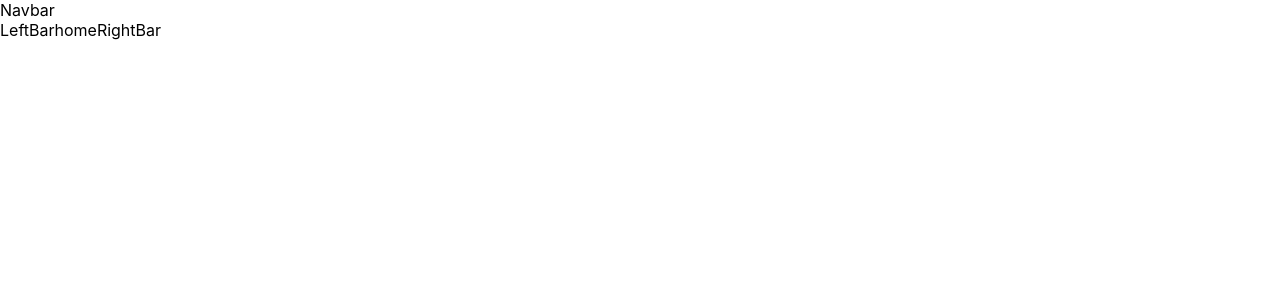
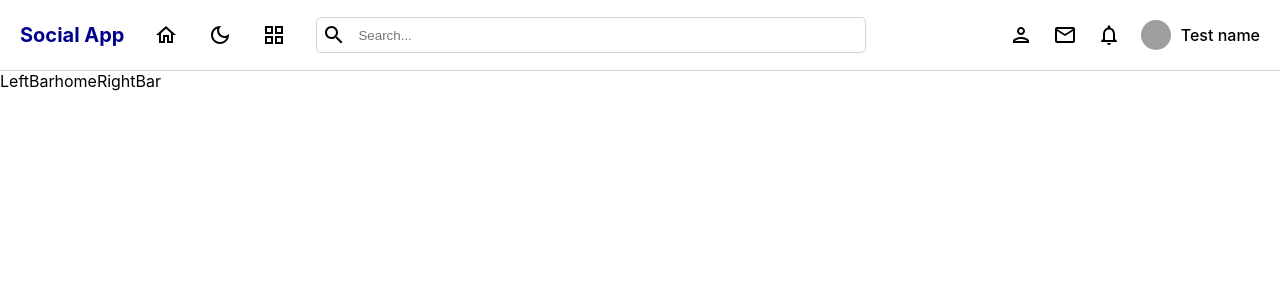
Before and after one commit to balankdharan/social-media-sql, a React (Vite) app in the folder client/: page / in a window 1280 px wide. Shown: the top 300 px of the page. Built offline with nearby package versions, Linux system fonts and the light colour scheme; grey boxes are pictures that could not be loaded.

Commit message:
Nav section

```diff
--- a/client/package.json
+++ b/client/package.json
@@ -10,6 +10,10 @@
     "preview": "vite preview"
   },
   "dependencies": {
+    "@emotion/react": "^11.11.4",
+    "@emotion/styled": "^11.11.5",
+    "@mui/icons-material": "^5.15.14",
+    "@mui/material": "^5.15.14",
     "react": "^18.2.0",
     "react-dom": "^18.2.0",
     "sass": "^1.72.0"
--- a/client/src/components/navbar/Navbar.jsx
+++ b/client/src/components/navbar/Navbar.jsx
@@ -1,7 +1,46 @@
 import "./navbar.scss";
+import HomeOutlinedIcon from "@mui/icons-material/HomeOutlined";
+import DarkModeOutlinedIcon from "@mui/icons-material/DarkModeOutlined";
+import GridViewOutlinedIcon from "@mui/icons-material/GridViewOutlined";
+import WbSunnyOutlinedIcon from "@mui/icons-material/WbSunnyOutlined";
+import NotificationsOutlinedIcon from "@mui/icons-material/NotificationsOutlined";
+import EmailOutlinedIcon from "@mui/icons-material/EmailOutlined";
+import PersonOutlinedIcon from "@mui/icons-material/PersonOutlined";
+import SearchOutlinedIcon from "@mui/icons-material/SearchOutlined";
+import { Link } from "react-router-dom";
 
 const Navbar = () => {
-  return <div className="navbar">Navbar</div>;
+  return (
+    <div className="navbar">
+      <div className="left">
+        <Link to="/" style={{ textDecoration: "none" }}>
+          <span>Social App</span>
+        </Link>
+
+        <HomeOutlinedIcon />
+        <DarkModeOutlinedIcon />
+        <GridViewOutlinedIcon />
+
+        <div className="search">
+          <SearchOutlinedIcon />
+          <input type="text" placeholder="Search..." />
+        </div>
+      </div>
+      <div className="right">
+        <PersonOutlinedIcon />
+        <EmailOutlinedIcon />
+        <NotificationsOutlinedIcon />
+
+        <div className="user">
+          <img
+            src="https://teambuilding.com/wp-content/uploads/2022/06/team-building-events-and-activities-.jpg"
+            alt="profile"
+          />
+          <span>Test name</span>
+        </div>
+      </div>
+    </div>
+  );
 };
 
 export default Navbar;
--- a/client/src/components/navbar/navbar.scss
+++ b/client/src/components/navbar/navbar.scss
@@ -0,0 +1,51 @@
+.navbar {
+  display: flex;
+  align-items: center;
+  justify-content: space-between;
+  padding: 10px 20px;
+  height: 50px;
+  border-bottom: 1px solid lightgrey;
+
+  .left {
+    display: flex;
+    align-items: center;
+    gap: 30px;
+
+    span {
+      font-weight: bold;
+      font-size: 20px;
+      color: darkblue;
+    }
+    .search {
+      display: flex;
+      align-items: center;
+      gap: 10px;
+      border: 1px solid lightgray;
+      border-radius: 5px;
+      padding: 5px;
+      input {
+        border: none;
+        width: 500px;
+      }
+    }
+  }
+  .right {
+    display: flex;
+    align-items: center;
+    gap: 20px;
+    .user {
+      display: flex;
+      align-items: center;
+      gap: 10px;
+      font-weight: 500;
+      img {
+        width: 30px;
+        height: 30px;
+        border-radius: 50%;
+        object-fit: cover;
+      }
+      span {
+      }
+    }
+  }
+}
```
Also changed, not shown: 1 other file (tests, documents, lock files or other folders).
